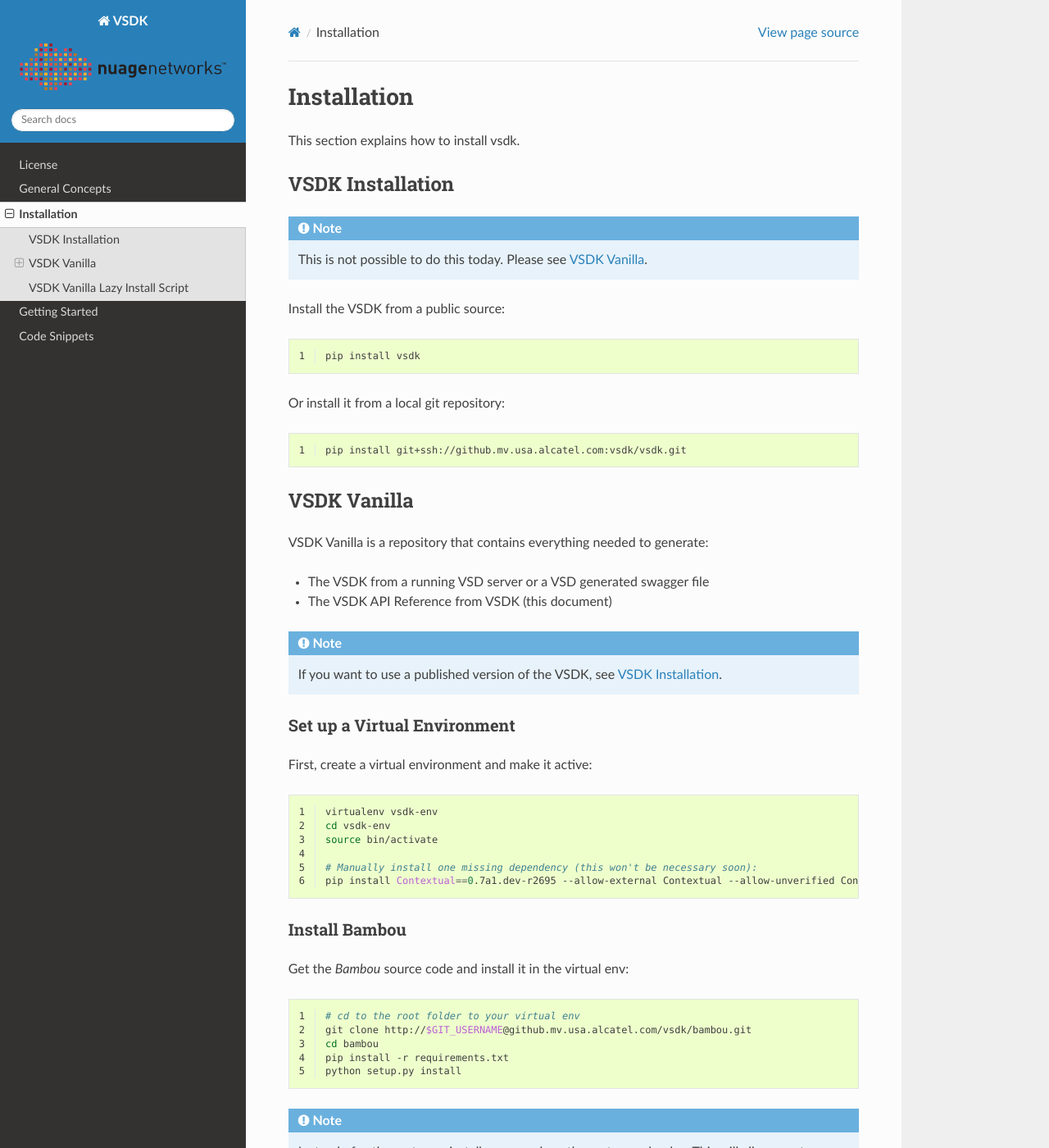
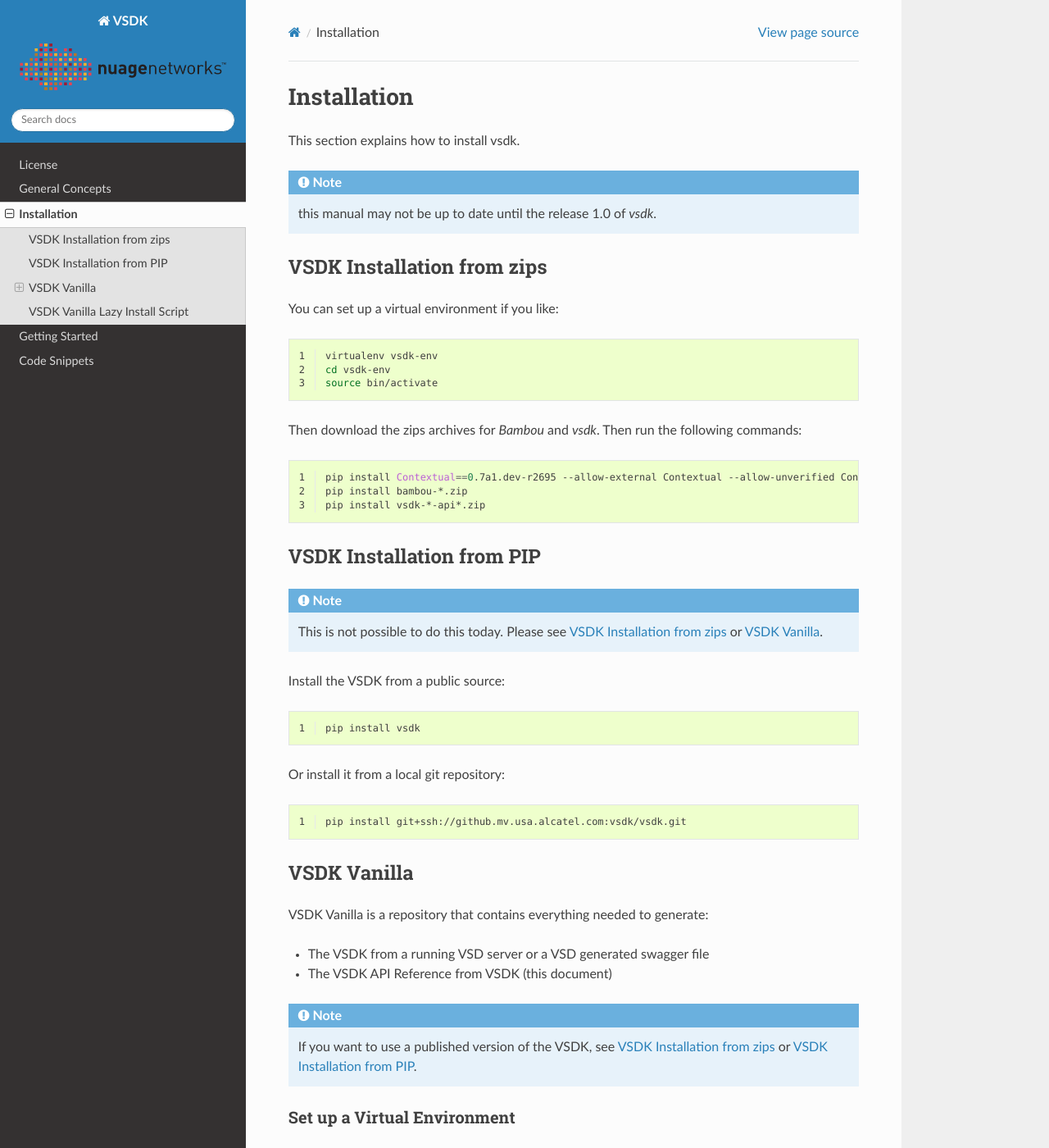
Before and after one commit to nuagenetworks/monolithe, a Sphinx documentation site: the page built from vanilla/sphinx/installation.rst, in a window 1280 px wide and 1400 px high. Shown: the whole window at 82% size. Built offline with Sphinx 7.4.7 and the Read the Docs theme 2.0.0, drawn with Linux system fonts in a browser that asks for light colours; pages that are not in the unit, such as notebooks, are missing from menus.

Commit message:
update installation documentation

```diff
--- a/vanilla/sphinx/installation.rst
+++ b/vanilla/sphinx/installation.rst
@@ -3,11 +3,37 @@ Installation
 
 This section explains how to install vsdk.
 
+.. note:: this manual may not be up to date until the release 1.0 of `vsdk`.
 
-VSDK Installation
------------------
 
-.. note:: This is not possible to do this today. Please see `VSDK Vanilla`_.
+VSDK Installation from zips
+---------------------------
+
+You can set up a virtual environment if you like:
+
+.. code-block:: bash
+  :linenos:
+
+  virtualenv vsdk-env
+  cd vsdk-env
+  source bin/activate
+
+
+Then download the zips archives for `Bambou` and `vsdk`. Then run the following commands:
+
+.. code-block:: bash
+  :linenos:
+
+  pip install Contextual==0.7a1.dev-r2695 --allow-external Contextual --allow-unverified Contextual
+  pip install bambou-*.zip
+  pip install vsdk-*-api*.zip
+
+
+
+VSDK Installation from PIP
+--------------------------
+
+.. note:: This is not possible to do this today. Please see `VSDK Installation from zips`_ or `VSDK Vanilla`_.
 
 Install the VSDK from a public source:
 
@@ -25,7 +51,6 @@ Or install it from a local git repository:
     pip install git+ssh://github.mv.usa.alcatel.com:vsdk/vsdk.git
 
 
-
 VSDK Vanilla
 ------------
 
@@ -34,7 +59,7 @@ VSDK Vanilla is a repository that contains everything needed to generate:
 - The VSDK from a running VSD server or a VSD generated swagger file
 - The VSDK API Reference from VSDK (this document)
 
-.. note:: If you want to use a published version of the VSDK, see `VSDK Installation`_.
+.. note:: If you want to use a published version of the VSDK, see `VSDK Installation from zips`_ or `VSDK Installation from PIP`_.
 
 
 Set up a Virtual Environment
```
